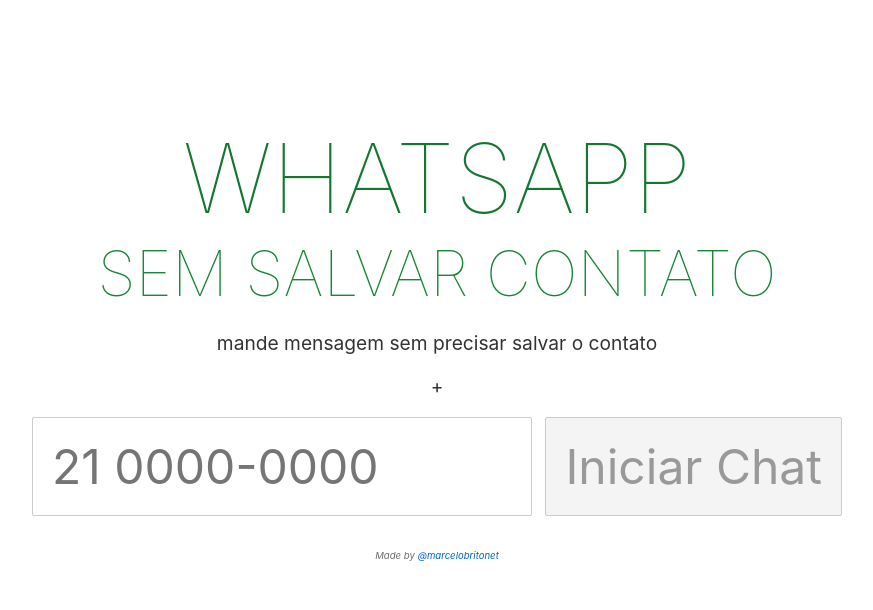
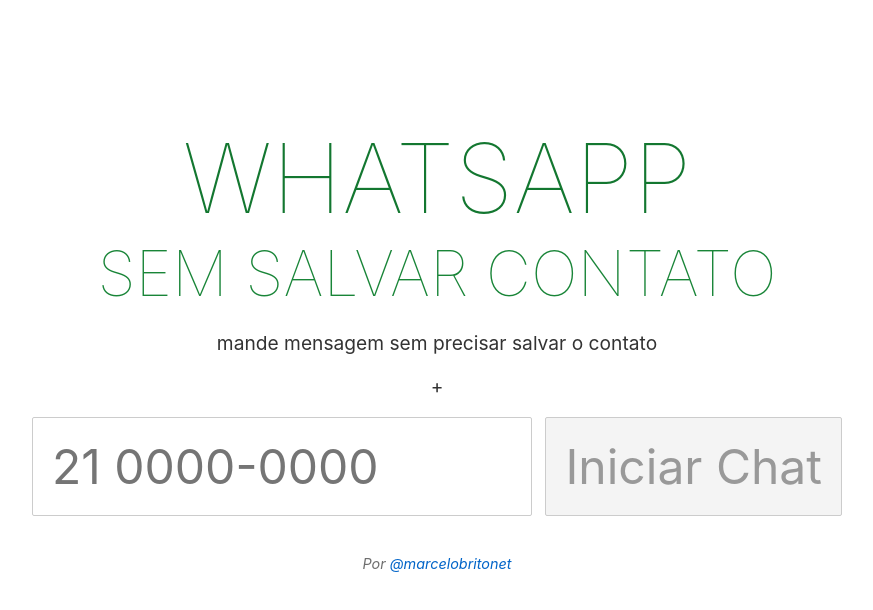
Before and after one commit to marcelobritonet/wa-direct, a Svelte app: page / in a window 1280 px wide. Shown: the top 610 px of the page, without its empty margins (203-1076 px from the left). Built offline with nearby package versions, Linux system fonts and the light colour scheme.

Commit message:
style: text and styles

```diff
--- a/src/App.svelte
+++ b/src/App.svelte
@@ -55,7 +55,7 @@
 
 	<div>
 		<p class="madeby">
-			Made by <a target="_blank" href="https://www.linkedin.com/in/marcelobritonet/">@marcelobritonet</a>
+			Por <a target="_blank" href="https://www.linkedin.com/in/marcelobritonet/">@marcelobritonet</a>
 		</p>
 	</div>
 </main>
@@ -132,7 +132,6 @@
 		cursor: pointer;
 		font-size: .5em;
 	}
-
 	@media (min-width: 720px) {
 		.action {
 			font-size: 1em;
@@ -144,4 +143,10 @@
 		font-style: italic;
 		font-size: .2em;
 	}
+
+	@media (min-width: 720px) {
+		.madeby {
+			font-size: .3em;
+		}
+	}
 </style>
```
